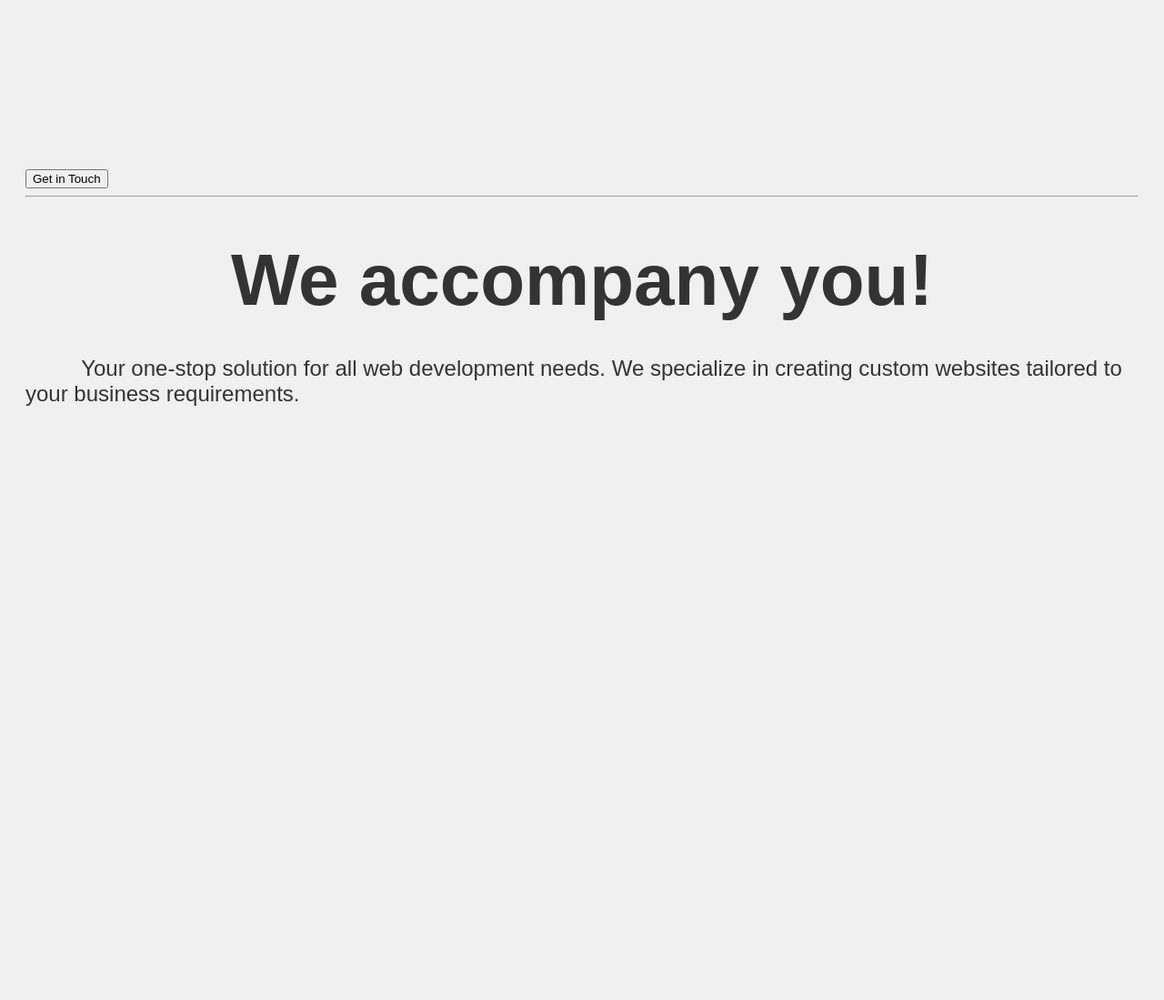
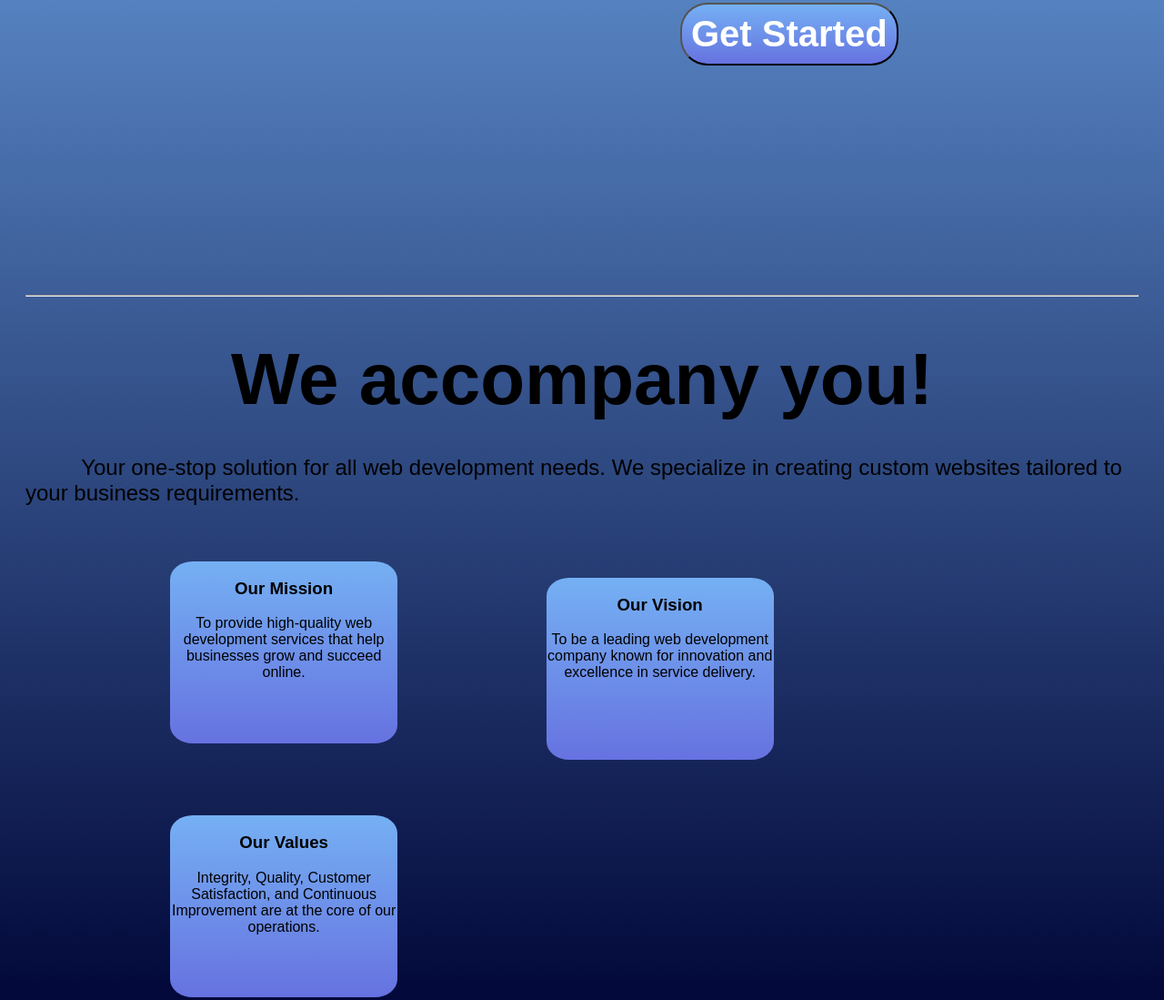
Before and after one commit to coderYouAreEzekiel/WebArchSolutions, a plain HTML site: page index.html in a window 1280 px wide. Shown: the part 421-1520 px from the top of the page at 91% size. Before the commit the page ends 896 px from the top, so only its background shows below. Drawn offline with Linux system fonts and the light colour scheme.

Commit message:
Update design and content for homepage layout and styling

```diff
--- a/design.css
+++ b/design.css
@@ -1,13 +1,15 @@
 body {
-  background-color: #f0f0f0;
-  color: #333;
+  background: #75b0f3;
+  filter: progid:DXImageTransform.Microsoft.gradient(startColorstr='#cccccc', endColorstr='#000000');
+  background: -webkit-gradient(linear, left top, left bottom, from(#75b0f3), to(#000536));
+  background: -moz-linear-gradient(top,  #75b0f3,  #000536);
   font-family: Arial, sans-serif;
   padding: 20px;
 }
 
 a {
     text-decoration: none;
-    color: black;
+    color: #ffffff;
 }
 
 header nav ul{
@@ -15,7 +17,7 @@ header nav ul{
     display: flex;
     align-items: center;
     justify-content: space-evenly;
-    color: black;
+    color: -webkit-gradient(linear, left top, left bottom, from(#75b0f3), to(#000536));
     font-size: 20px;
 }
 header nav ul {
@@ -32,7 +34,7 @@ header nav ul {
 }
 
 h1 {
-    color: black;
+    color: #ffffff;
     text-align: center;
     padding-top: 10%;
     margin: 0;
@@ -52,11 +54,11 @@ h1 {
 }
 
 h2 {
-    color: black;
+    color: #ffffff;
     text-align: center;
     padding-top: 0;
     margin: 0;
-    padding-bottom: 20%;
+    margin-bottom: 5%;
     font-size: 30px;
 }
 h2 {
@@ -84,3 +86,44 @@ h2 {
     padding-top: 3%;
     margin: 0;
 }
+
+.contact-button {
+  justify-items: center;
+  padding: 0;
+  padding: 10px;
+  margin: 0;
+  margin-left: 90vh;
+  margin-bottom: 20%;
+  border-radius: 30px;
+  font-size: 5vh;
+  font-weight: bold;
+  background: #75b0f3;
+  filter: progid:DXImageTransform.Microsoft.gradient(startColorstr='#cccccc', endColorstr='#000000');
+  background: -webkit-gradient(linear, left top, left bottom, from(#75b0f3), to(#6672e0));
+  background: -moz-linear-gradient(top,  #75b0f3,  #000536);
+}
+.contact-button {
+  opacity: 0;
+  transform: translateY(-100px);
+  animation: slideIn 1s forwards;
+  animation-delay: 0.5s;
+}
+@keyframes slideIn {
+  to {
+    opacity: 1;
+    transform: translateX(0);
+  }
+}
+
+.mission-sec div {
+    display: inline-block;
+    justify-content: center;
+    align-items: center;
+    text-align: center;
+    border-radius: 10%;
+    background: -webkit-gradient(linear, left top, left bottom, from(#75b0f3), to(#6672e0));
+    width: 250px;
+    height: 200px;
+    margin-top: 5%;
+    margin-left: 13%;
+}
--- a/index.html
+++ b/index.html
@@ -22,8 +22,8 @@
         <h1>WebArch Solutions</h1>
         <h2>Custom Web Development Services</h2>
 
-        <button type="button">
-            <a href="#contact">Get in Touch</a>
+        <button type="button" class="contact-button">
+            <a href="#">Get Started</a>
         </button>
     </header>
 
@@ -34,6 +34,29 @@
         <p>Your one-stop solution for all web development needs. We specialize in creating custom websites tailored to your business requirements.</p>
     </div>
 
+    <section class="mission-sec">
+        <div class="mission">
+            <span>
+            </span>
+            <h3>Our Mission</h3>
+            <p>To provide high-quality web development services that help businesses grow and succeed online.</p>
+        </div>
+
+        <div class="mission">
+            <span>
+            </span>
+            <h3>Our Vision</h3>
+            <p>To be a leading web development company known for innovation and excellence in service delivery.</p>
+        </div>
+
+        <div class="mission">
+            <span>
+            </span>
+            <h3>Our Values</h3>
+            <p>Integrity, Quality, Customer Satisfaction, and Continuous Improvement are at the core of our operations.</p>
+        </div>
+    </section>
+
     <script src="main.js"></script>
 </body>
 </html>
```
